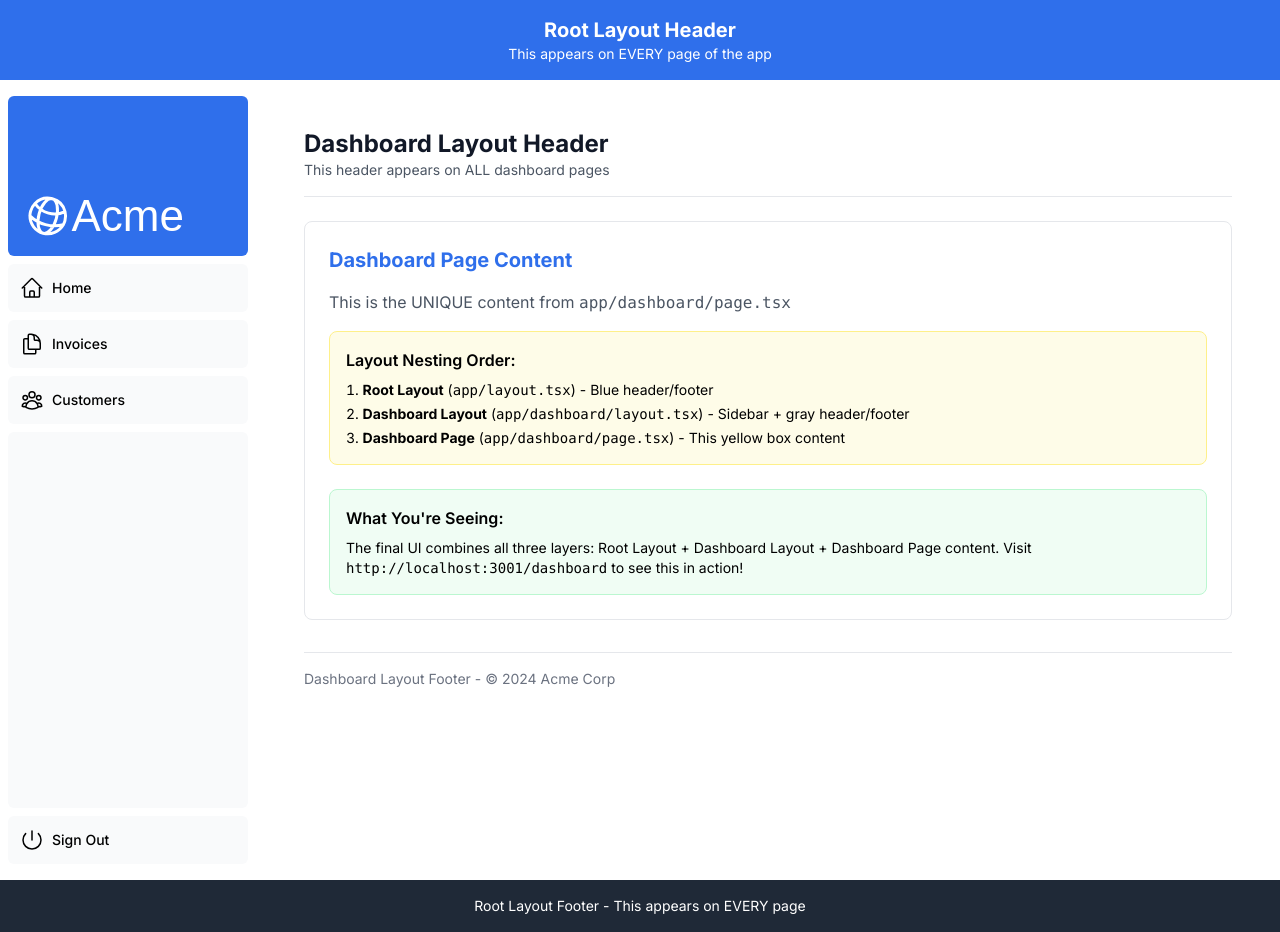
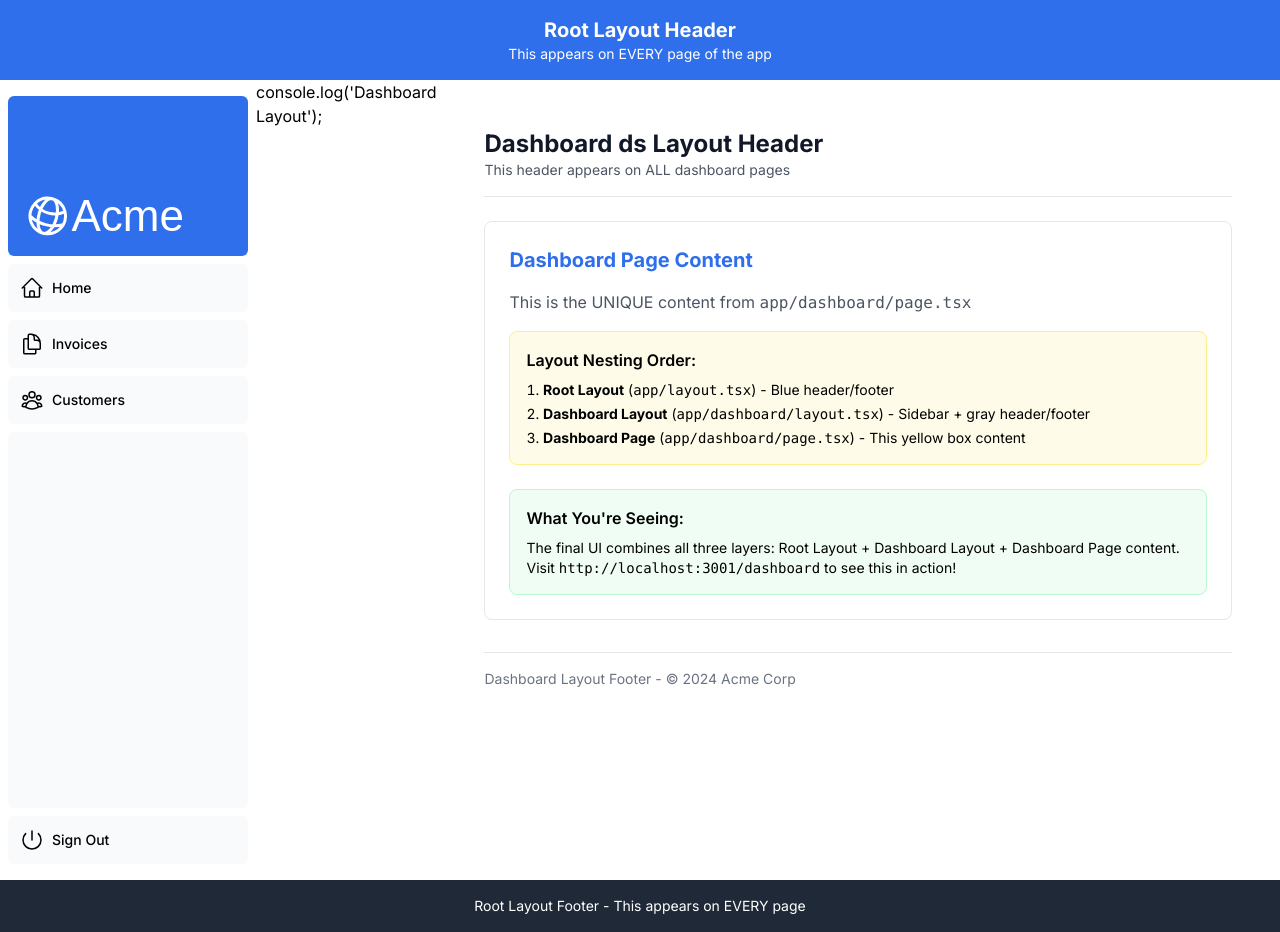
Before and after one commit to Sethzy/demo, a Next.js app in the folder nextjs-dashboard/: page /dashboard in a window 1280 px wide. Built offline with nearby package versions, Linux system fonts and the light colour scheme; a web font is replaced by a local one.

Commit message:
Update Dashboard Layout header text and add console log for debugging

```diff
--- a/nextjs-dashboard/app/dashboard/layout.tsx
+++ b/nextjs-dashboard/app/dashboard/layout.tsx
@@ -11,13 +11,13 @@ export default function DashboardLayout({
       <div className="w-full flex-none md:w-64">
         <SideNav />
       </div>
-
+      console.log('Dashboard Layout');
       {/* Dashboard Layout's Main Content Area */}
       <div className="flex-grow p-6 md:overflow-y-auto md:p-12">
         {/* Dashboard Layout's Header */}
         <div className="mb-6 border-b border-gray-200 pb-4">
           <h1 className="text-2xl font-bold text-gray-900">
-            Dashboard Layout Header
+            Dashboard ds Layout Header
           </h1>
           <p className="text-sm text-gray-600">
             This header appears on ALL dashboard pages
```
